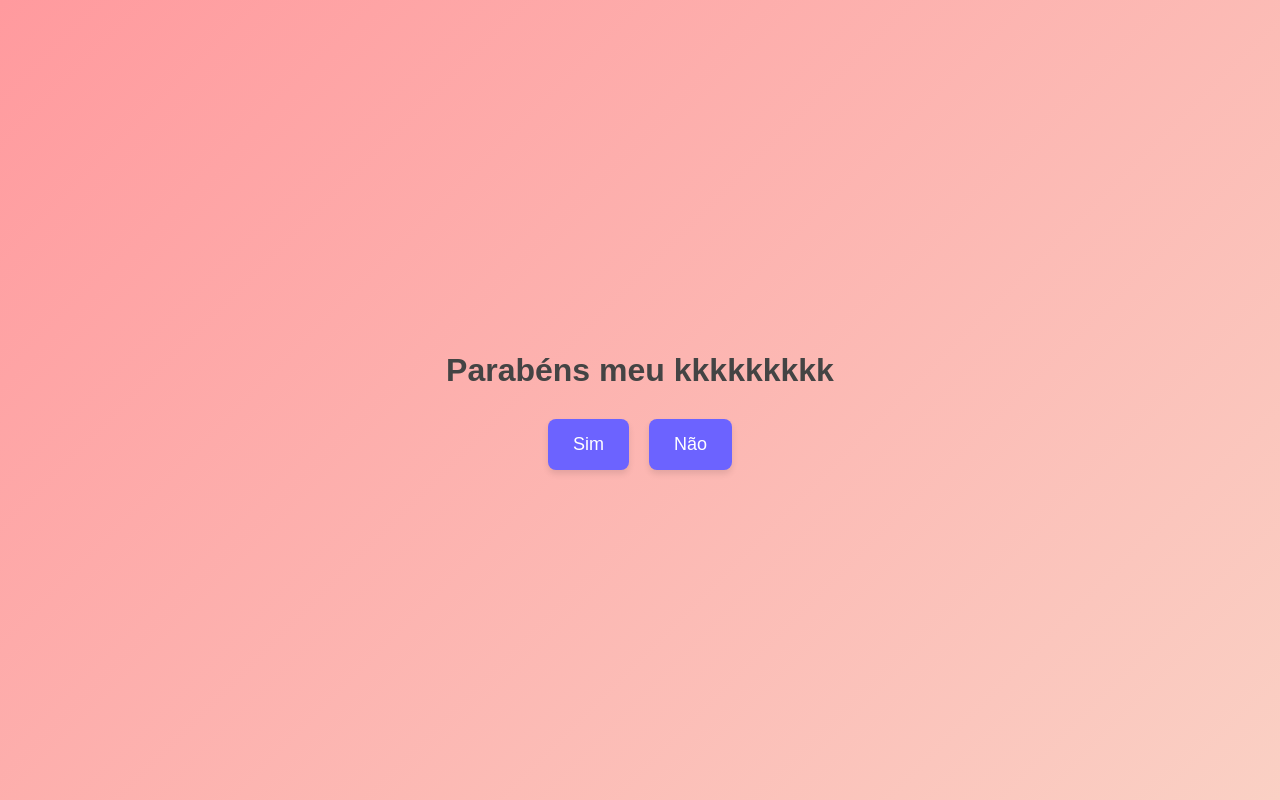
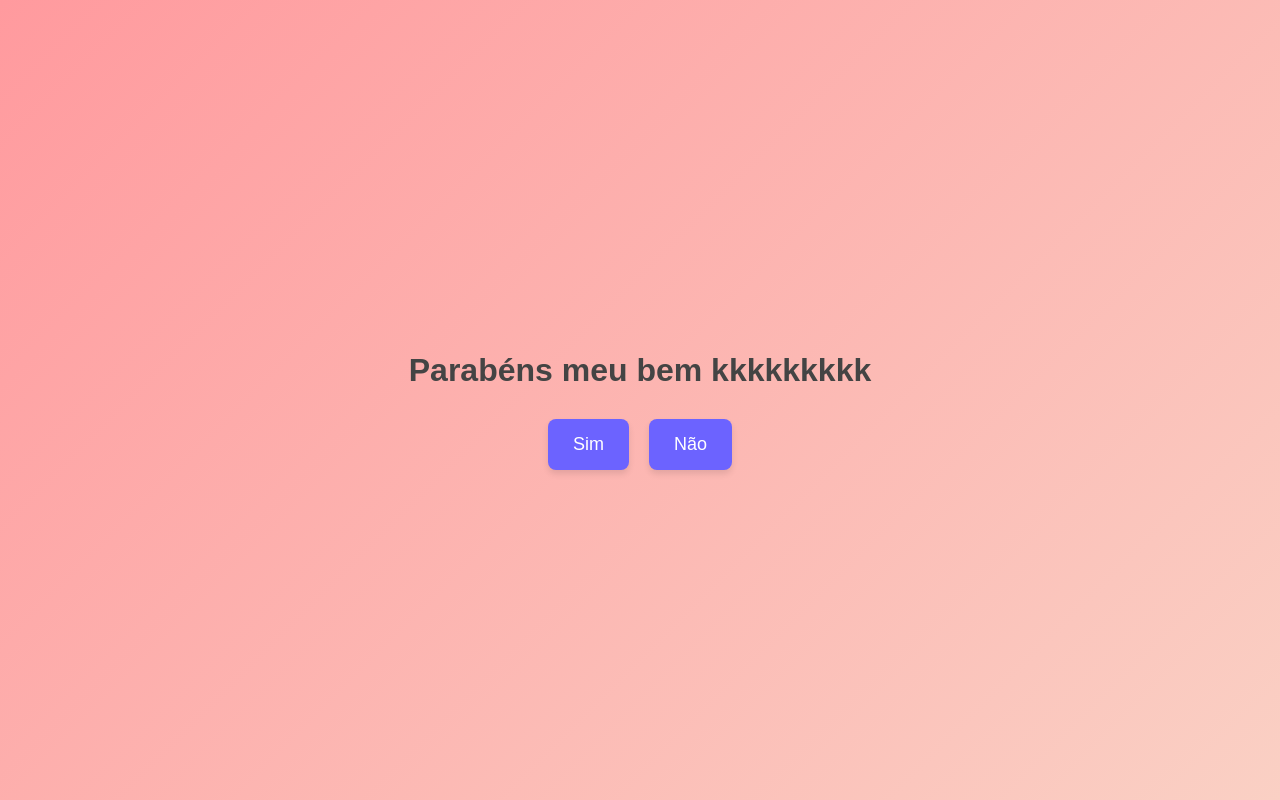
Before and after one commit to TobiasAlvz/isa, a plain HTML site: page index.html in a window 1280 px wide. Both pictures are taken after a click on the button "Sim". Drawn offline with Linux system fonts and the light colour scheme.

Commit message:
Update index.html

```diff
--- a/index.html
+++ b/index.html
@@ -56,7 +56,7 @@
         <script>
         function acertou() {
             const titulo = document.getElementById('title');
-            titulo.textContent = "Parabéns meu  kkkkkkkkk";
+            titulo.textContent = "Parabéns meu bem kkkkkkkkk";
         }
 
         function moverBotao() {
```
